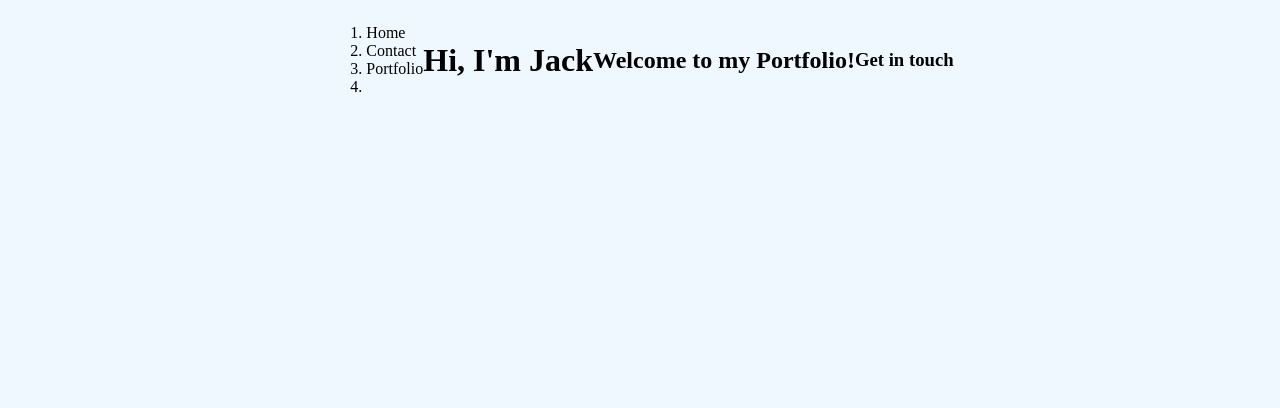
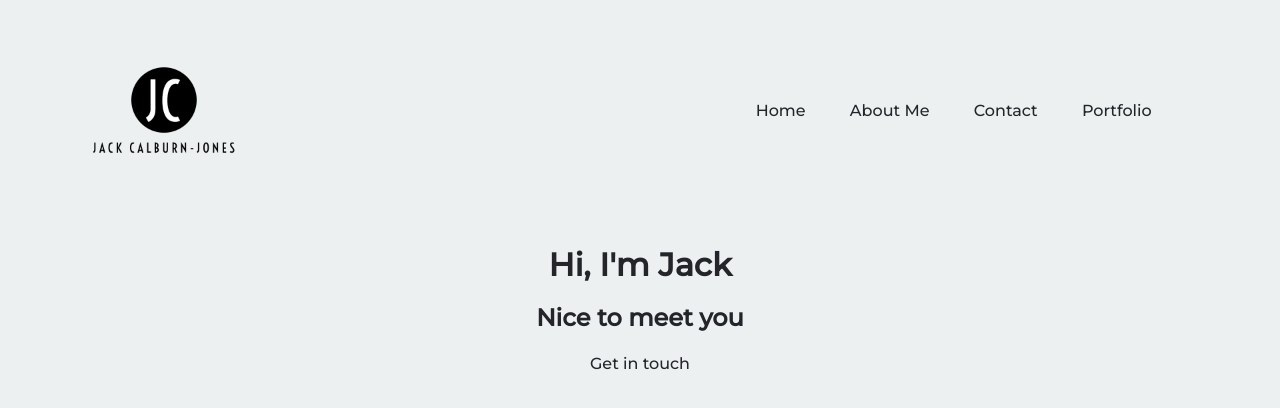
Before and after one commit to JackBCJones/jackbcjones.github.io, a plain HTML site: page index.html in a window 1280 px wide. Drawn offline with Linux system fonts and the light colour scheme.

Commit message:
commit three

```diff
--- a/index.html
+++ b/index.html
@@ -10,21 +10,25 @@
 </head>
 <body>
     <header>
+        <img src="./resources/images/Jack Calburn-Jones-logos_black.png" alt="Logo" class="logo">
         <nav>
-            <ol>
-                <li>Home</li>
-                <li>Contact</li>
-                <li>Portfolio</li>
+            <ul class="nav_links">
+                <li><a href="">Home</a></li>
+                <li><a href="">About Me</a></li>
+                <li><a href="">Contact</a></li>
+                <li><a href="">Portfolio</a></li>
                 <li></li>
-            </ol>
+            </ul>
         </nav>
 
     </header>
-    <h1>Hi, I'm Jack</h1>
-    <h2>Welcome to my Portfolio!</h2>
-    <h3>Get in touch</h3>
-
-
+    <div class="main">
+        <h1>Hi, I'm Jack</h1>
+        <br>
+        <h2>Nice to meet you</h2>
+        <br>
+        <h3><a href="">Get in touch</a></h3>
+    </div>
     <footer>
 
     </footer>
--- a/resources/styles.css
+++ b/resources/styles.css
@@ -1,6 +1,55 @@
-body {
-    background: aliceblue;
+@import url('https://fonts.googleapis.com/css2?family=Montserrat:wght@500&display=swap');
+
+* {
+    background-color: #edf0f1;
+    box-sizing: border-box;
+    margin: 0;
+    padding: 0;
+
+}
+.logo {
+    height: 200px;
+    width: 200px;
+    cursor: pointer;
+}
+
+.main {
+    margin: 25px;
+    color: #24252A;
+    font-family: "Montserrat", sans-serif;
     display: flex;
+    flex-direction: column;
+    justify-content: center;
     align-items: center;
-    justify-content: center;
 }
+
+ul, a {
+    font-family: "Montserrat", sans-serif;
+    font-weight: 500;
+    font-size: 16px;
+    color: #24252A;
+    text-decoration: none;
+}
+header {
+    display: flex;
+    justify-content: space-between;
+    align-items: center;
+    padding: 10px 5%;
+
+}
+
+.nav_links {
+    list-style: none;
+}
+.nav_links li {
+    display: inline-block;
+    padding: 0px 20px;
+}
+
+.nav_links li a {
+    transition: all 0.3s ease 0s;
+}
+
+.nav_links li a:hover {
+    color: #0088A9
+}
```
Also changed, not shown: resources/images/Jack Calburn-Jones-logos_black.png (added), 3 other files.
